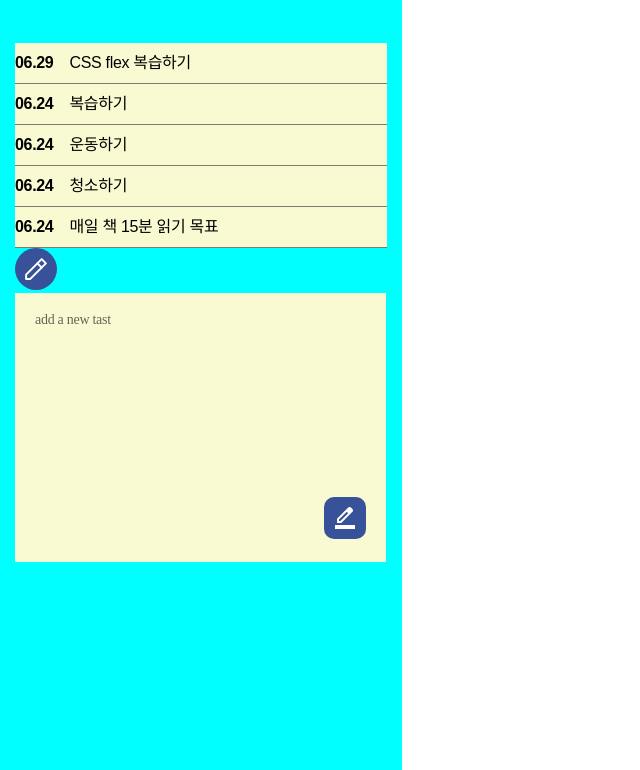
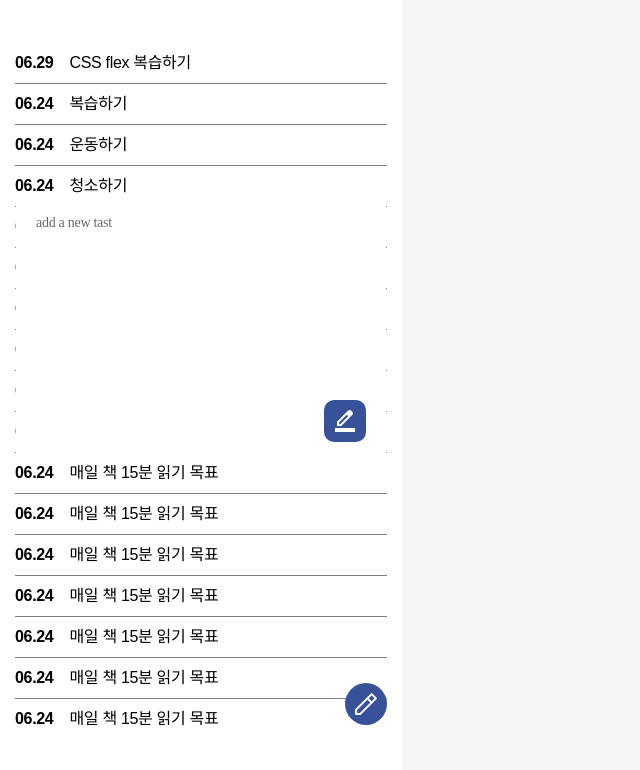
Before and after one commit to kimcho808/toDoList, a plain HTML site: page index.html in a window 1280 px wide. Shown: the part 104-874 px from the top of the page, without its empty margins (0-640 px from the left). Drawn offline with Linux system fonts and the light colour scheme; a web font is replaced by a local one.

Commit message:
투두리스트 css 완성

```diff
--- a/index.html
+++ b/index.html
@@ -41,6 +41,78 @@
                 </li>
                 <li>
                     <a href="#" class="date">06.24</a>
+                    <a href="#" class="list">매일 책 15분 읽기 목표</a>
+                </li>
+                <li>
+                    <a href="#" class="date">06.24</a>
+                    <a href="#" class="list">매일 책 15분 읽기 목표</a>
+                </li>
+                <li>
+                    <a href="#" class="date">06.24</a>
+                    <a href="#" class="list">매일 책 15분 읽기 목표</a>
+                </li>
+                <li>
+                    <a href="#" class="date">06.24</a>
+                    <a href="#" class="list">매일 책 15분 읽기 목표</a>
+                </li>
+                <li>
+                    <a href="#" class="date">06.24</a>
+                    <a href="#" class="list">매일 책 15분 읽기 목표</a>
+                </li>
+                <li>
+                    <a href="#" class="date">06.24</a>
+                    <a href="#" class="list">매일 책 15분 읽기 목표</a>
+                </li>
+                <li>
+                    <a href="#" class="date">06.24</a>
+                    <a href="#" class="list">매일 책 15분 읽기 목표</a>
+                </li>
+                <li>
+                    <a href="#" class="date">06.24</a>
+                    <a href="#" class="list">매일 책 15분 읽기 목표</a>
+                </li>
+                <li>
+                    <a href="#" class="date">06.24</a>
+                    <a href="#" class="list">매일 책 15분 읽기 목표</a>
+                </li>
+                <li>
+                    <a href="#" class="date">06.24</a>
+                    <a href="#" class="list">매일 책 15분 읽기 목표</a>
+                </li>
+                <li>
+                    <a href="#" class="date">06.24</a>
+                    <a href="#" class="list">매일 책 15분 읽기 목표</a>
+                </li>
+                <li>
+                    <a href="#" class="date">06.24</a>
+                    <a href="#" class="list">매일 책 15분 읽기 목표</a>
+                </li>
+                <li>
+                    <a href="#" class="date">06.24</a>
+                    <a href="#" class="list">매일 책 15분 읽기 목표</a>
+                </li>
+                <li>
+                    <a href="#" class="date">06.24</a>
+                    <a href="#" class="list">매일 책 15분 읽기 목표</a>
+                </li>
+                <li>
+                    <a href="#" class="date">06.24</a>
+                    <a href="#" class="list">매일 책 15분 읽기 목표</a>
+                </li>
+                <li>
+                    <a href="#" class="date">06.24</a>
+                    <a href="#" class="list">매일 책 15분 읽기 목표</a>
+                </li>
+                <li>
+                    <a href="#" class="date">06.24</a>
+                    <a href="#" class="list">매일 책 15분 읽기 목표</a>
+                </li>
+                <li>
+                    <a href="#" class="date">06.24</a>
+                    <a href="#" class="list">매일 책 15분 읽기 목표</a>
+                </li>
+                <li>
+                    <a href="#" class="date">06.24</a>
                     <a href="#" class="list">청소하기</a>
                 </li>
                 <li>
--- a/styles/index.css
+++ b/styles/index.css
@@ -5,10 +5,11 @@
 /* 부모선택자 > 자식선택자 {속성:값;} */
 /* 형제선택자 + 인접형제선택자 {속성:값;} */
 /* 형제선택자 ~ 뒤에모든형제들 {속성:값;} */
+body {background-color: #f5f5f5;}
 #wrap {
     width:402px;/* css 숫자입력 시 단위작성하기 */
     height:874px;
-    background-color:aqua;
+    background-color:#fff;
     /* 안쪽여백, 피그마 오토레이아웃 패딩과 동일 */
     /* 패딩 값 1개 작성 시 - 전체 방향 적용 */
     /* padding:45px; */
@@ -25,6 +26,7 @@
     padding-bottom:45px; */
     /* 테두리 적용 문법 border:두께 모양 색상; */
     /* border-right:1px solid #000; */
+    position: relative;
 }
 /* ====================================================== header 1행 */
 #wrap > header {
@@ -74,9 +76,11 @@
     font-weight:700; color:#000;
 }
 /* ====================================================== 1. 오늘할일 목록 리스트 */
-#wrap > main {}
+#wrap > main {
+    height: 87%;
+    overflow:auto;/* 내용이 넘친 방향만 자동으로 스크롤을 만들고 나머지는 hidden처리 */
+}
 #wrap > main > .list_wrap {
-    background-color: lightgoldenrodyellow;
     display: flex;
     flex-flow: column-reverse nowrap;
     /* 실제 웹&앱 서비스를 이용하는 사용자가 작성하는 내용은 항상 부모의 마지막 자식 위치로 삽입된다. 개발자가 '반전' 설정을 하지 않으면 무조건 아래로 쌓인다는 뜻. 내용이 많을 수록 점점 보기 불편해지는 상황이 생기므로 축 반전을 통해 사용자가 작성한 마지막 글이 '첫글'이 되도록 프로그래밍을 작성해야한다. */
@@ -102,13 +106,15 @@
 /* ====================================================== 3. 목록 압력 창 */
 #wrap > main > .write_popup {
     display: flex;
-    width: 371px; height: 269px;
-    background-color: lightgoldenrodyellow;
+    width: 370px; height: 269px;
+    background-color: #fff;
     flex-flow: column nowrap;
     justify-content: space-between;
     /* align-items: flex-end; 자식 모두에세 주고 싶은 경우 */
     padding: 20px;
-
+    /* 팝업 띄우기 */
+    position: absolute;
+    top:300px; right:16px;
 }
 #wrap > main > .write_popup > .info {
     font-family: 'Noto Sans KR', '맑은 고딕';
@@ -121,3 +127,13 @@
     align-self: self-end;/* 자식에게만 개별로 적용하고 싶은 경우 */
 }
 #wrap > main > .write_popup > .write_btn > img {width: 100%;}
+/* ======================================================= 글쓰기 버튼 */
+#wrap > main > .write_popup_btn {
+    display: block;
+    width:42px; height:42px;
+    /* position:fixed; */
+    /* bottom:45px; right:15px; */
+    position:absolute;
+    bottom:45px; right:15px;
+}
+#wrap > main > .write_popup_btn > img {width: 100%;}
```
